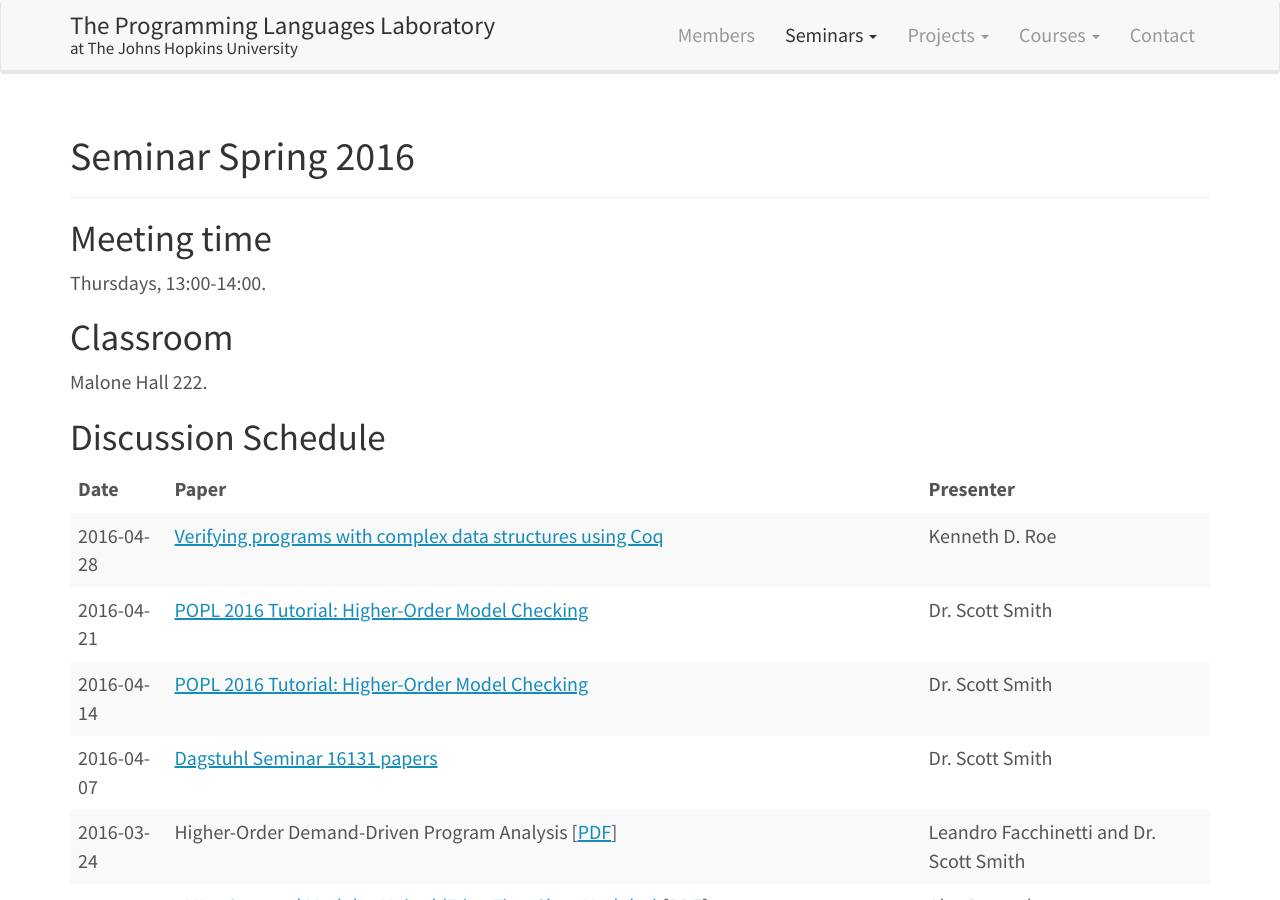
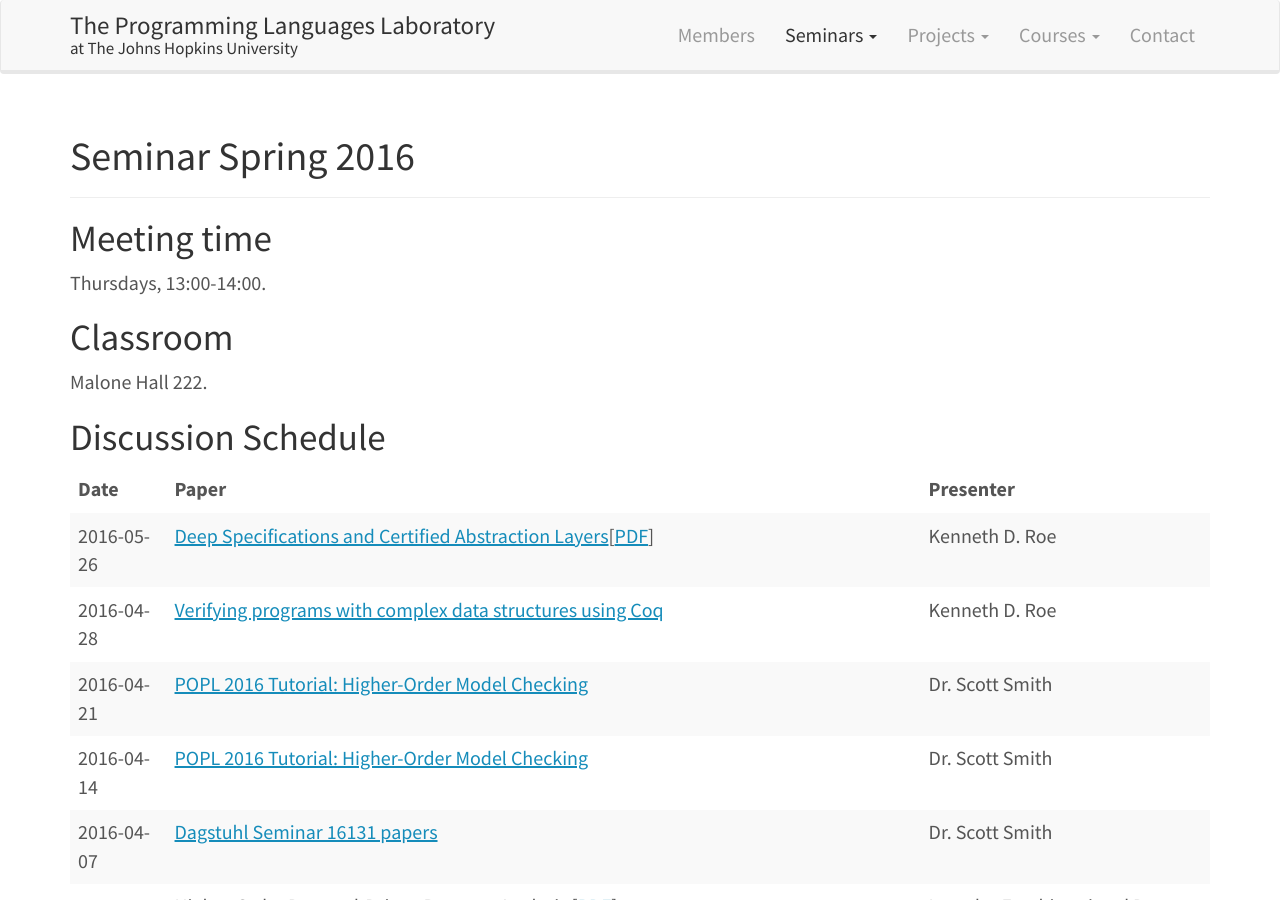
Before and after one commit to JHU-PL-Lab/www-pl-lab, a Jekyll site: the page built from seminars/spring-2016.md, in a window 1280 px wide and 900 px high. Built offline with Jekyll 4.4.1, drawn with Linux system fonts in a browser that asks for light colours.

Commit message:
Add 2016-05-26 seminar

```diff
--- a/seminars/spring-2016.md
+++ b/seminars/spring-2016.md
@@ -18,6 +18,7 @@ Discussion Schedule
 
 |       Date | Paper                                                                                                                                                                                                                                                                                                                                                                                      | Presenter                               |
 |------------+--------------------------------------------------------------------------------------------------------------------------------------------------------------------------------------------------------------------------------------------------------------------------------------------------------------------------------------------------------------------------------------------+-----------------------------------------|
+| 2016-05-26 | [Deep Specifications and Certified Abstraction Layers](http://dl.acm.org/citation.cfm?doid=2676726.2676975)[[PDF](http://flint.cs.yale.edu/flint/publications/dscal.pdf)]                                                                                                                                                                                                                  | Kenneth D. Roe                          |
 | 2016-04-28 | [Verifying programs with complex data structures using Coq](http://www.cs.jhu.edu/~roe)                                                                                                                                                                                                                                                                                                    | Kenneth D. Roe                          |
 | 2016-04-21 | [POPL 2016 Tutorial: Higher-Order Model Checking](http://www-kb.is.s.u-tokyo.ac.jp/~koba/POPL2016tutorial/index.html)                                                                                                                                                                                                                                                                      | Dr. Scott Smith                         |
 | 2016-04-14 | [POPL 2016 Tutorial: Higher-Order Model Checking](http://www-kb.is.s.u-tokyo.ac.jp/~koba/POPL2016tutorial/index.html)                                                                                                                                                                                                                                                                      | Dr. Scott Smith                         |
```
